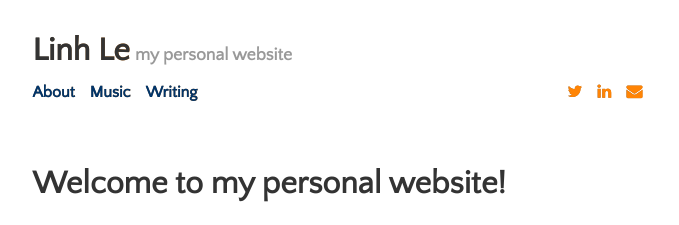
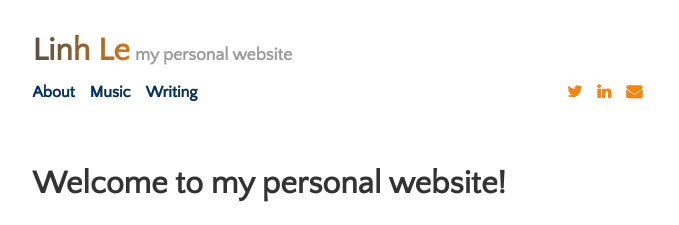
Before and after one commit to aidenva/aidenva.github.io, a Jekyll site: the page built from index.html, in a window 1280 px wide. Shown: the top 225 px of the page, without its empty margins (300-979 px from the left). Built offline with Jekyll 4.4.1, drawn with Linux system fonts in a browser that asks for light colours; the list of posts is cut into pages by our own code.

Commit message:
highlight all color

```diff
--- a/_sass/_base.scss
+++ b/_sass/_base.scss
@@ -38,8 +38,20 @@
 }
 
 a:hover {
-  color: $link-color;
+  color: rgba(0,0,0,0);
+  background: linear-gradient(to right, #00356b,#FF8405);
+  background-size: 200% 200%;
+  animation: rainbow 2s ease-in-out infinite;
+  background-clip: text;
+  -webkit-background-clip:text;
+  transition: color .2s ease-in-out;
   border-bottom: none;
+}
+
+@keyframes rainbow {
+  0%{background-position:left}
+  50%{background-position:right}
+  100%{background-position:left}
 }
 
 img {
--- a/_sass/_default.scss
+++ b/_sass/_default.scss
@@ -38,7 +38,7 @@
 .header-title a {
   font-size: 2rem;
   text-decoration: none;
-  color: rbga(0,0,0,0);
+  color: rgba(0,0,0,0);
   background: linear-gradient(to right, #00356b,#FF8405);
   background-size: 200% 200%;
   animation: rainbow 2s ease-in-out infinite;
```
